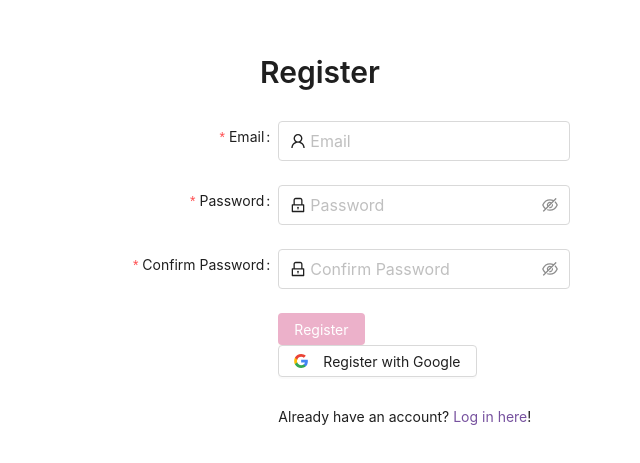
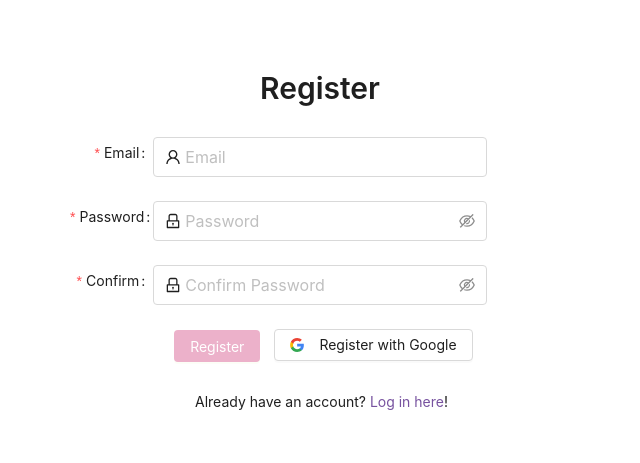
Before and after one commit to hannahw1004/dubhacks23, a React (Create React App) app: page /signup in a window 1280 px wide. Shown: the part 157-620 px from the top of the page, without its empty margins (320-960 px from the left). Built offline with nearby package versions, Linux system fonts and the light colour scheme; no server answers.

Commit message:
Signup page rearranging position

```diff
--- a/src/LogIn.tsx
+++ b/src/LogIn.tsx
@@ -209,7 +209,6 @@ export const LogIn: React.FC = () => {
             Forgot password?
           </a>
           &nbsp;Or <Link to="/signup" className="login-form-forgot">register now!</Link>
-
         </Form.Item>
       </Form>
     </div>
--- a/src/SignUp.tsx
+++ b/src/SignUp.tsx
@@ -106,7 +106,7 @@ export const SignUp: React.FC = () => {
       <Form
         onFinish={onFinish}
         name="basic"
-        labelCol={{ span: 10 }}
+        labelCol={{ span: 4 }}
         wrapperCol={{ span: 16 }}
         style={{ width: 500 }}
         layout="horizontal"
@@ -164,7 +164,7 @@ export const SignUp: React.FC = () => {
 
           <Form.Item
             name="confirm"
-            label="Confirm Password"
+            label="Confirm"
             dependencies={["password"]}
             hasFeedback
             rules={[
@@ -193,7 +193,7 @@ export const SignUp: React.FC = () => {
           </Form.Item>
         </ConfigProvider>
 
-        <Form.Item {...tailFormItemLayout}>
+        <Form.Item wrapperCol = {{ offset: 5, span: 16 }}>
 
           <ConfigProvider theme={{
             token: {
@@ -240,7 +240,7 @@ export const SignUp: React.FC = () => {
           </ConfigProvider>
 
         </Form.Item>
-        <Form.Item {...tailFormItemLayout}>
+        <Form.Item wrapperCol = {{ offset: 6, span: 16 }}>
           Already have an account? <Link to="/login" className="login-form-forgot">Log in here</Link>!
         </Form.Item>
       </Form>
```
